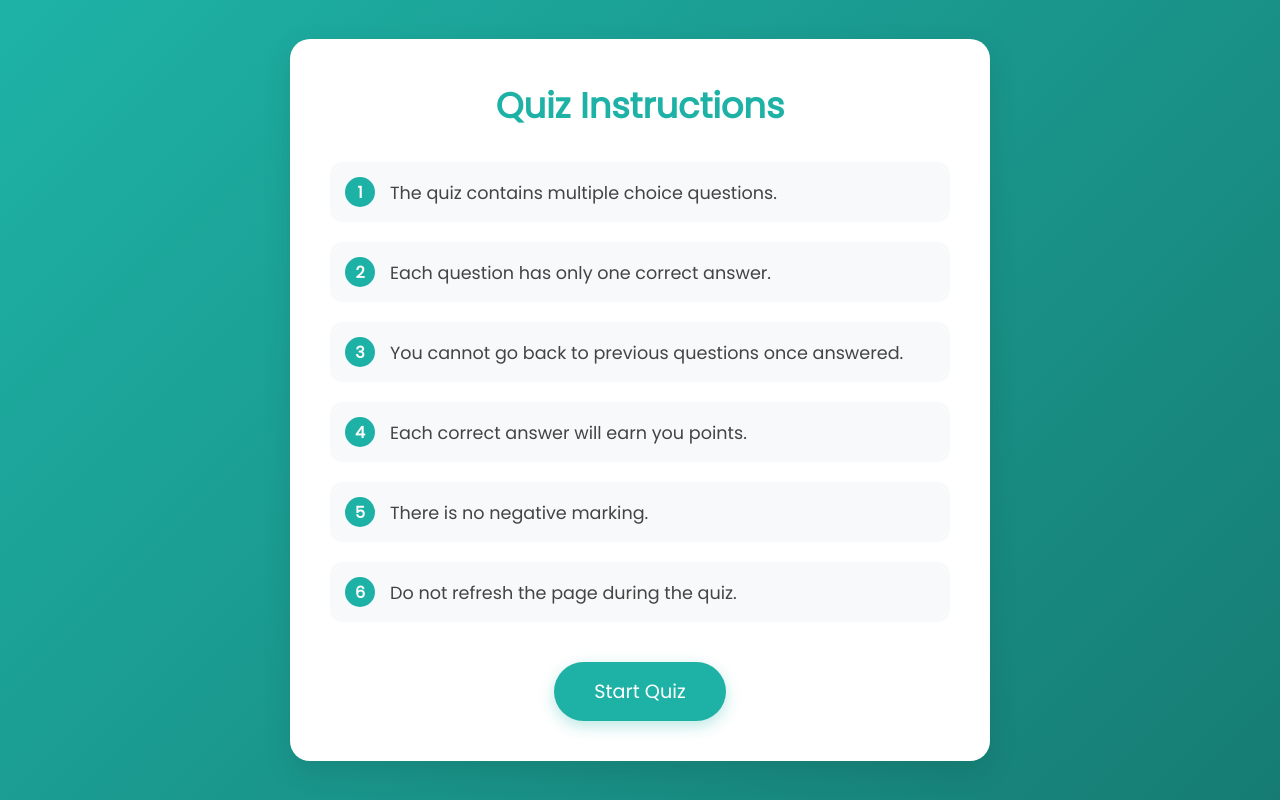
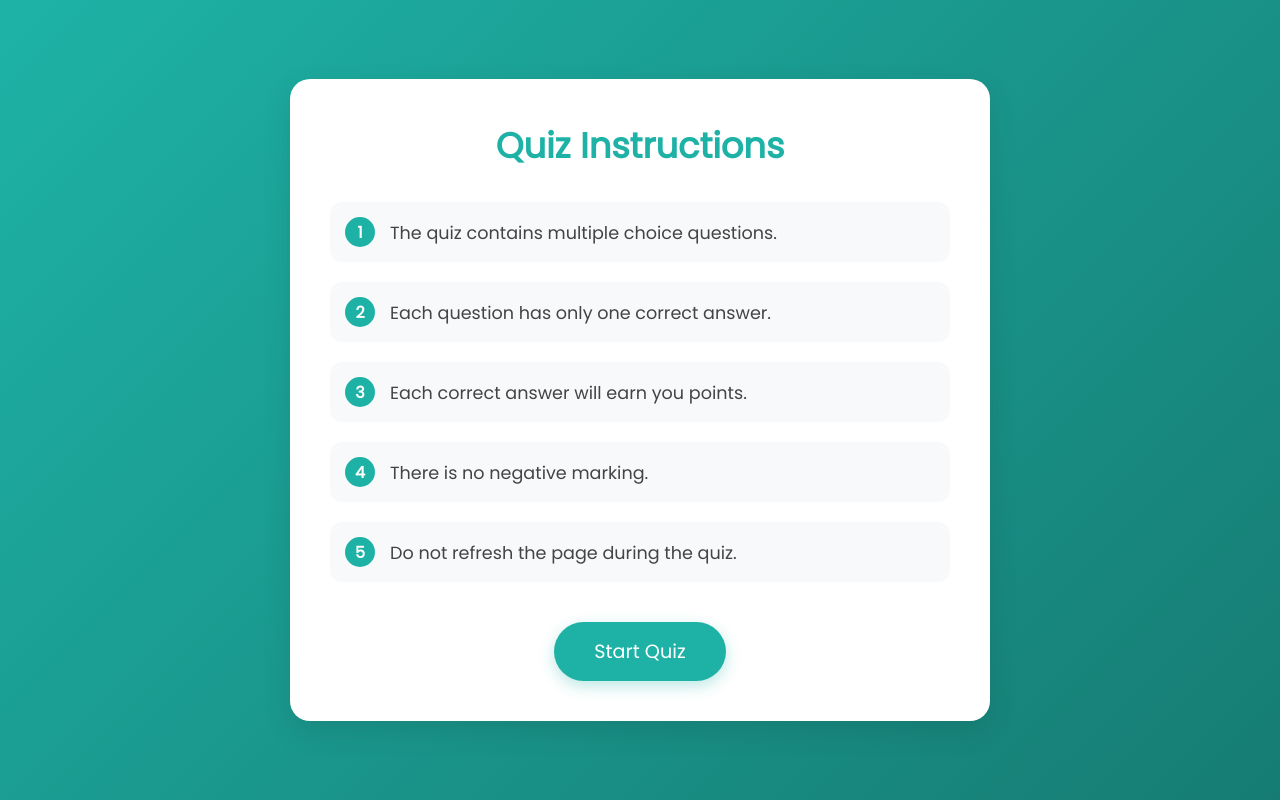
Before and after one commit to kartheesan05/Aptitude_Software, a React (Create React App) app in the folder client/: page /instructions in a window 1280 px wide. Built offline with nearby package versions, Linux system fonts and the light colour scheme; no server answers; sample sign-in values are in the browser's storage.

Commit message:
instruction page

```diff
--- a/client/src/components/Instructions.js
+++ b/client/src/components/Instructions.js
@@ -71,21 +71,16 @@ export default function Instructions() {
 
           <div className="instruction-item">
             <span className="instruction-number">3</span>
-            <p>You cannot go back to previous questions once answered.</p>
+            <p>Each correct answer will earn you points.</p>
           </div>
 
           <div className="instruction-item">
             <span className="instruction-number">4</span>
-            <p>Each correct answer will earn you points.</p>
+            <p>There is no negative marking.</p>
           </div>
 
           <div className="instruction-item">
             <span className="instruction-number">5</span>
-            <p>There is no negative marking.</p>
-          </div>
-
-          <div className="instruction-item">
-            <span className="instruction-number">6</span>
             <p>Do not refresh the page during the quiz.</p>
           </div>
         </div>
```
Also changed, not shown: 1 other file (tests, documents, lock files or other folders).
